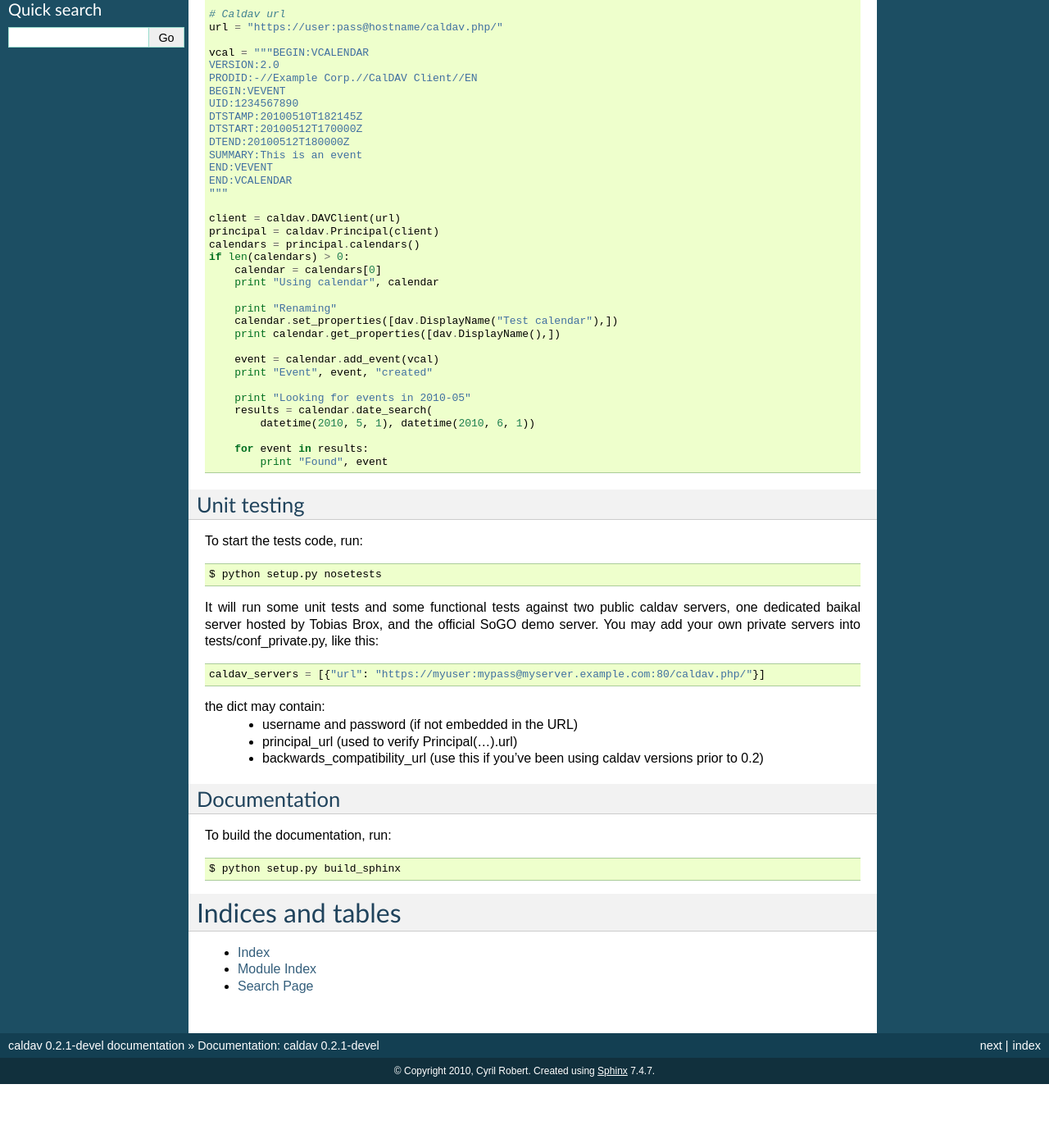
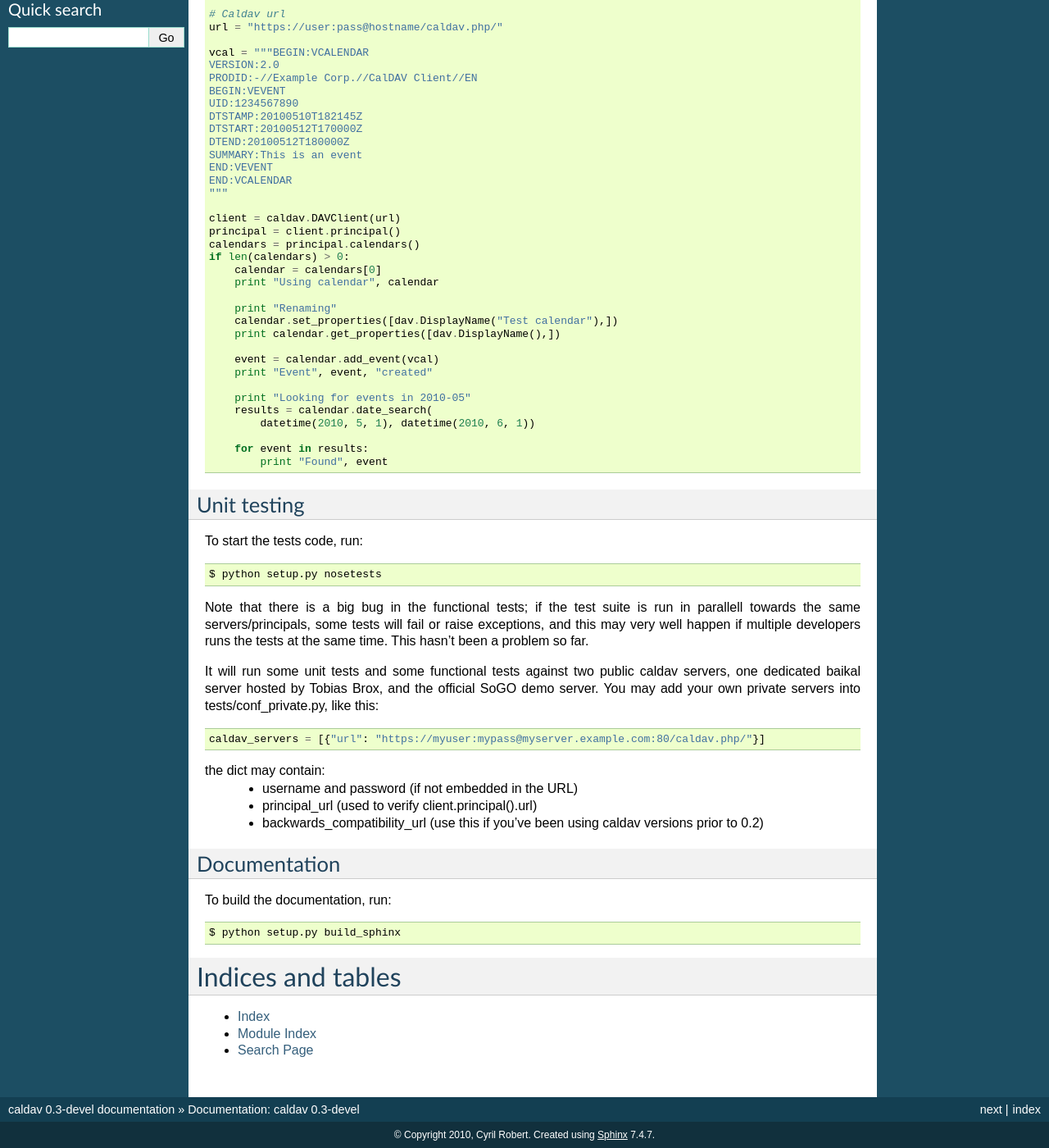
Before and after one commit to nylas/caldav, a Sphinx documentation site: the page built from docs/source/index.rst, in a window 1280 px wide and 1400 px high, scrolled down 326 px. Shown: the whole window at 82% size. Built offline with Sphinx 7.4.7, drawn with Linux system fonts in a browser that asks for light colours; before the commit the page ends 1648 px from its top, so only the background shows below that; some of the changed text lies outside the part shown.

```diff
--- a/docs/source/index.rst
+++ b/docs/source/index.rst
@@ -42,7 +42,7 @@ Quickstart
   """
 
   client = caldav.DAVClient(url)
-  principal = caldav.Principal(client)
+  principal = client.principal()
   calendars = principal.calendars()
   if len(calendars) > 0:
       calendar = calendars[0]
@@ -72,6 +72,12 @@ To start the tests code, run:
 
   $ python setup.py nosetests
 
+Note that there is a big bug in the functional tests; if the test
+suite is run in parallell towards the same servers/principals, some
+tests will fail or raise exceptions, and this may very well happen if
+multiple developers runs the tests at the same time.  This hasn't been
+a problem so far.
+
 It will run some unit tests and some functional tests against two
 public caldav servers, one dedicated baikal server hosted by Tobias
 Brox, and the official SoGO demo server.  You may add your own private
@@ -83,7 +89,7 @@ servers into tests/conf_private.py, like this:
 
 the dict may contain:
  * username and password (if not embedded in the URL)
- * principal_url (used to verify Principal(...).url)
+ * principal_url (used to verify client.principal().url)
  * backwards_compatibility_url (use this if you've been using caldav versions prior to 0.2)
 
 
--- a/setup.py
+++ b/setup.py
@@ -1,7 +1,7 @@
 # -*- encoding: utf-8 -*-
 from setuptools import setup, find_packages
 
-version = '0.2.1-devel'
+version = '0.3-devel'
 
 if __name__ == '__main__':
     setup(
```
Also changed, not shown: 3 other files.
